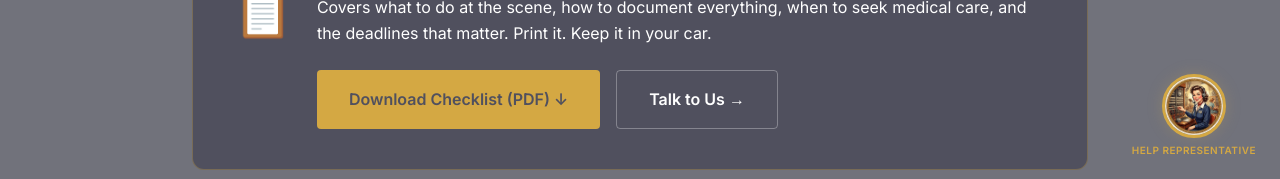
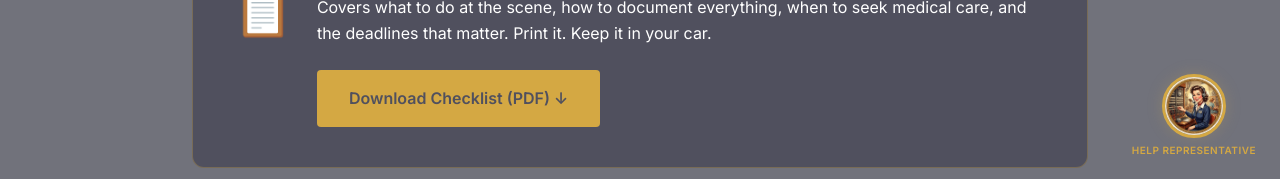
Before and after one commit to GreenBrahma/yonke-law-website, a Next.js app: page /resources in a window 1280 px wide. Shown: the part 618-797 px from the top of the page. Built offline with nearby package versions, Linux system fonts and the light colour scheme.

Commit message:
cleanup: remove Talk to Us button from resources download section

```diff
--- a/app/resources/page.tsx
+++ b/app/resources/page.tsx
@@ -1,5 +1,4 @@
 import type { Metadata } from "next";
-import Link from "next/link";
 
 export const metadata: Metadata = {
   title: "Resources — Checklists, FAQ & Legal Reference | Yonke Law",
@@ -55,12 +54,6 @@ export default function ResourcesPage() {
                   >
                     Download Checklist (PDF) ↓
                   </a>
-                  <Link
-                    href="/talk-to-us"
-                    className="inline-flex items-center justify-center border border-steel-silver/30 text-chrome-highlight font-semibold px-8 py-4 rounded hover:bg-charcoal-slate transition-colors"
-                  >
-                    Talk to Us →
-                  </Link>
                 </div>
               </div>
             </div>
```
